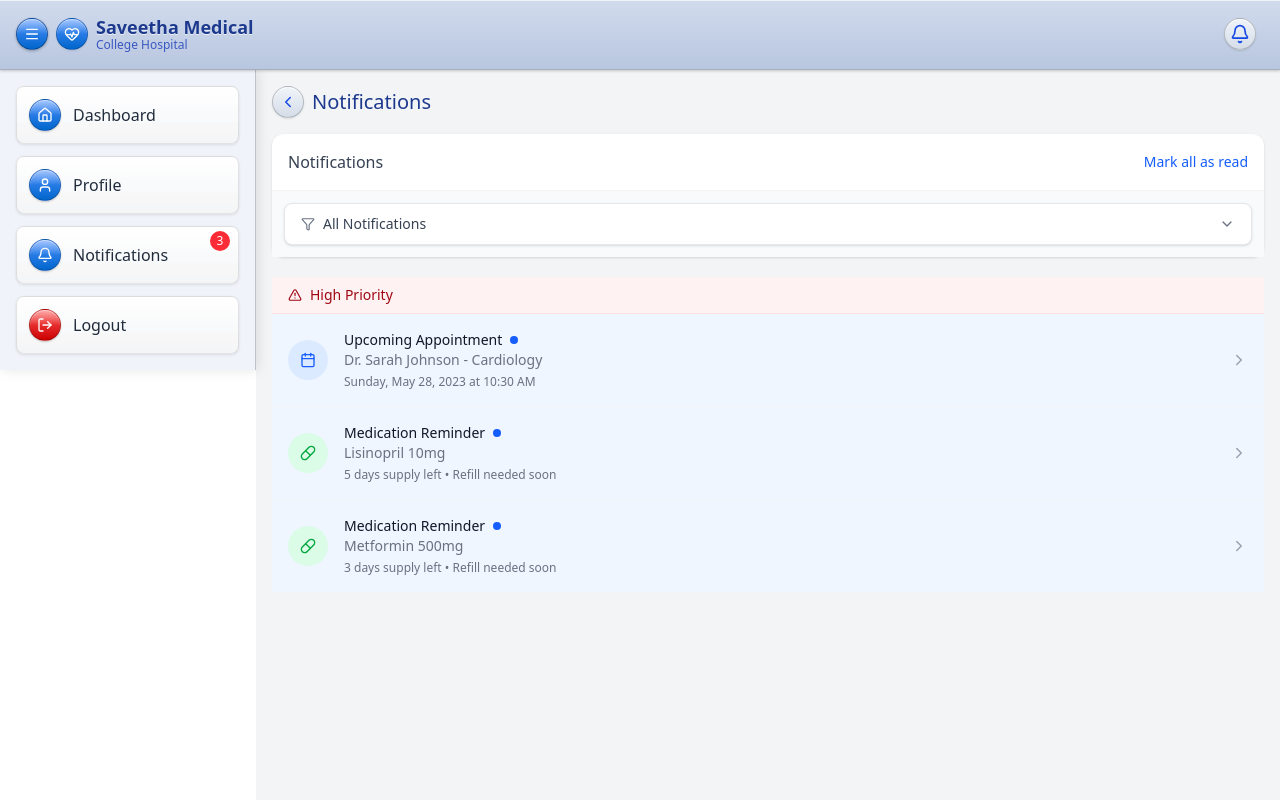
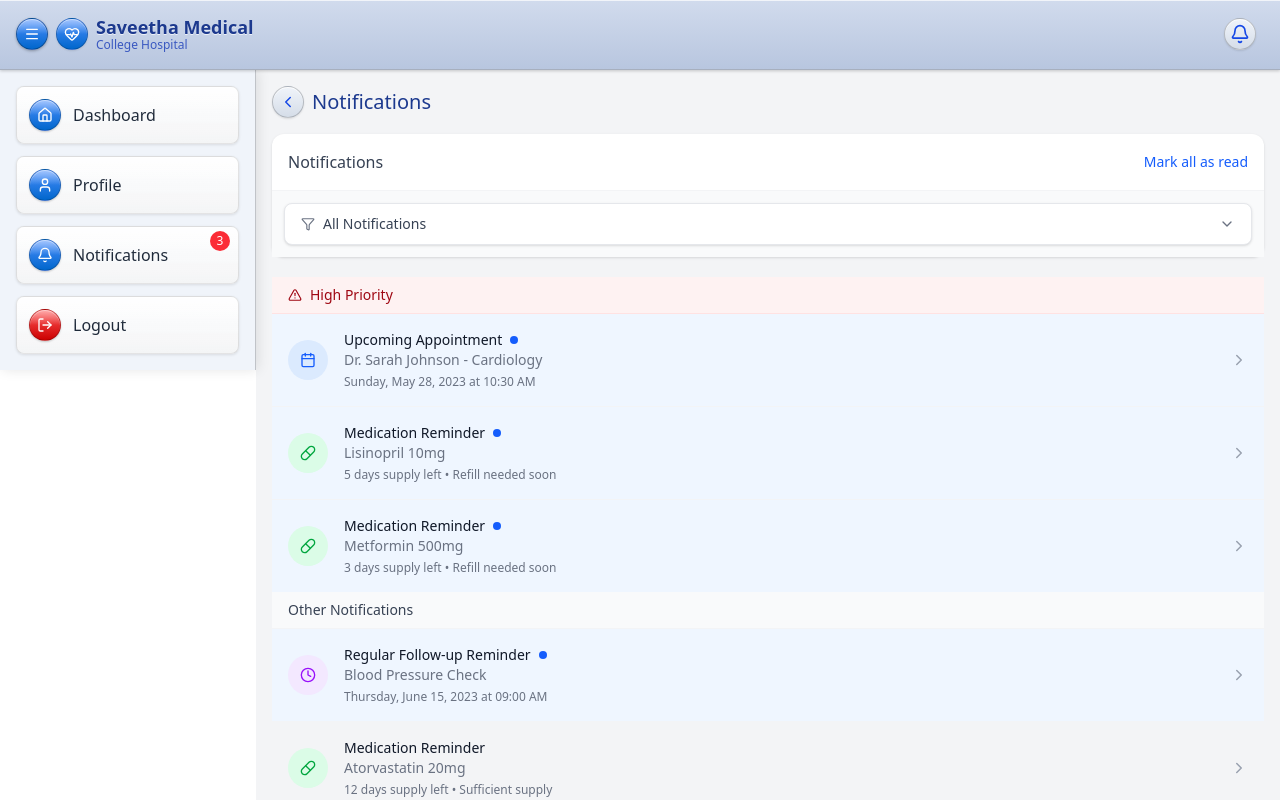
Before and after one commit to Mukunthan-A-R/simats-medical-client, a React (Vite) app: page /patient/notifications/1 in a window 1280 px wide. Shown: the top 800 px of the page. Built offline with nearby package versions, Linux system fonts and the light colour scheme.

Commit message:
general notifications page

```diff
--- /dev/null
+++ b/src/components/patient/PatientGeneralNotification.jsx
@@ -0,0 +1,97 @@
+import {
+  BellIcon,
+  CalendarIcon,
+  ChevronRightIcon,
+  ClockIcon,
+  PillIcon,
+} from "lucide-react";
+import React from "react";
+
+const PatientGeneralNotification = ({ data: groupedNotifications }) => {
+  const getNotificationBgColor = (notification) =>
+    !notification.isRead ? "bg-blue-50 hover:bg-blue-100" : "hover:bg-gray-50";
+
+  const formatDate = (dateString) => {
+    const date = new Date(dateString);
+    return date.toLocaleDateString("en-US", {
+      weekday: "long",
+      year: "numeric",
+      month: "long",
+      day: "numeric",
+    });
+  };
+
+  const getNotificationIcon = (type) => {
+    switch (type) {
+      case "appointment":
+        return <CalendarIcon size={16} className="text-blue-600" />;
+      case "follow-up":
+        return <ClockIcon size={16} className="text-purple-600" />;
+      case "medication":
+        return <PillIcon size={16} className="text-green-600" />;
+      default:
+        return <BellIcon size={16} className="text-gray-600" />;
+    }
+  };
+
+  return (
+    <div>
+      <div className="px-4 py-2 bg-gray-50 border-b border-gray-100">
+        <p className="text-sm font-medium text-gray-700">Other Notifications</p>
+      </div>
+
+      <ul className="divide-y divide-gray-100">
+        {groupedNotifications.map((notification) => (
+          <li
+            key={notification.id}
+            className={`p-4 transition-colors duration-150 cursor-pointer ${getNotificationBgColor(
+              notification
+            )}`}
+            onClick={() => handleViewDetails(notification)}
+          >
+            <div className="flex items-center">
+              <div
+                className={`flex-shrink-0 h-10 w-10 rounded-full ${
+                  notification.type === "appointment"
+                    ? "bg-blue-100"
+                    : notification.type === "follow-up"
+                    ? "bg-purple-100"
+                    : "bg-green-100"
+                } flex items-center justify-center mr-4`}
+              >
+                {getNotificationIcon(notification.type)}
+              </div>
+              <div className="flex-1 min-w-0">
+                <div className="flex items-center">
+                  <p className="text-sm font-medium text-gray-900 truncate">
+                    {notification.title}
+                  </p>
+                  {!notification.isRead && (
+                    <span className="ml-2 h-2 w-2 bg-blue-600 rounded-full"></span>
+                  )}
+                </div>
+                <p className="text-sm text-gray-500 truncate">
+                  {notification.description}
+                </p>
+                {notification.type === "appointment" ||
+                notification.type === "follow-up" ? (
+                  <p className="text-xs text-gray-500 mt-1">
+                    {formatDate(notification.date)} at {notification.time}
+                  </p>
+                ) : (
+                  <p className="text-xs text-gray-500 mt-1">
+                    {notification.daysLeft} days supply left •{" "}
+                    {notification.refillStatus}
+                  </p>
+                )}
+              </div>
+              <ChevronRightIcon size={18} className="text-gray-400 ml-4" />
+            </div>
+          </li>
+        ))}
+      </ul>
+    </div>
+  );
+};
+
+export default PatientGeneralNotification;
--- a/src/pages/patient/PatientNotifications.jsx
+++ b/src/pages/patient/PatientNotifications.jsx
@@ -14,6 +14,7 @@ import {
 } from "lucide-react";
 import { useNavigate } from "react-router-dom";
 import PatientHighPriorityNotification from "../../components/patient/PatientHighPriorityNotification";
+import PatientGeneralNotification from "../../components/patient/PatientGeneralNotification";
 
 // Mock data for notifications
 const notificationsData = [
@@ -271,10 +272,13 @@ export function NotificationsScreen({ onNavigate }) {
         </div>
 
         {/* Notifications List */}
-        {/* ... The rest of the code continues as in your TSX version (unchanged) ... */}
         <PatientHighPriorityNotification
           data={groupedNotifications.high}
         ></PatientHighPriorityNotification>
+
+        <PatientGeneralNotification
+          data={groupedNotifications.medium}
+        ></PatientGeneralNotification>
       </div>
 
       <style jsx global>{`
```
